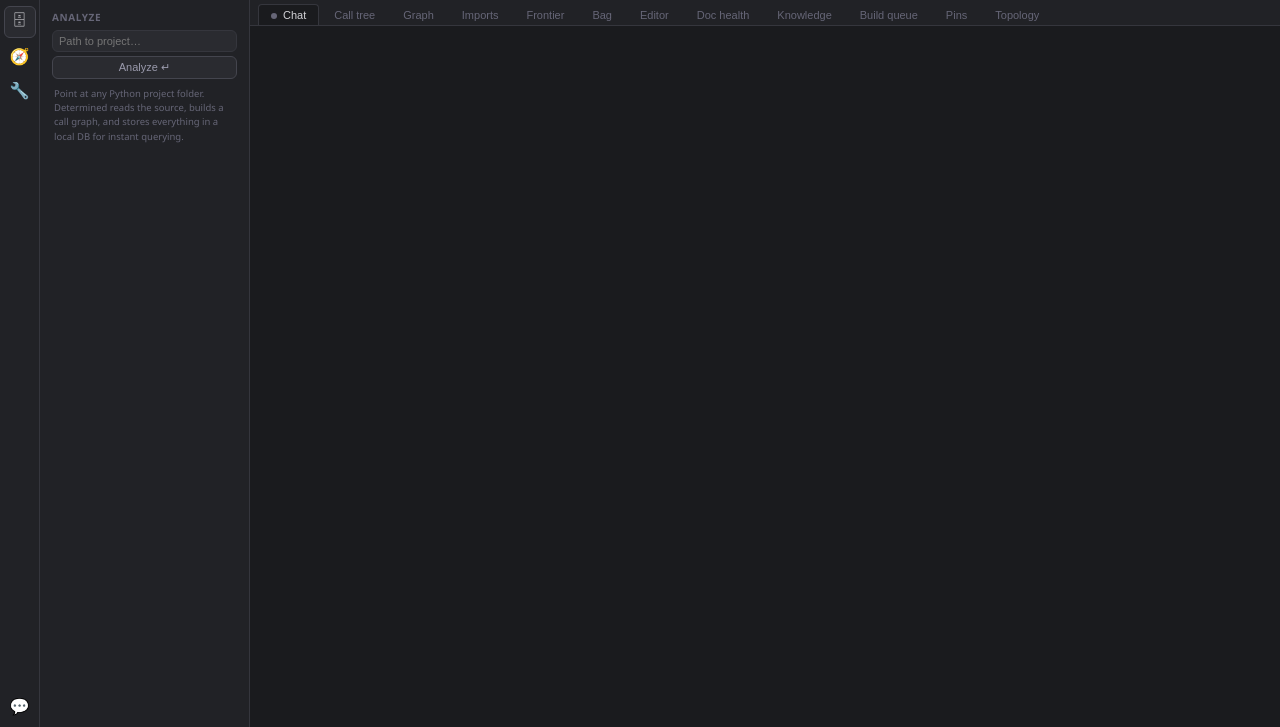
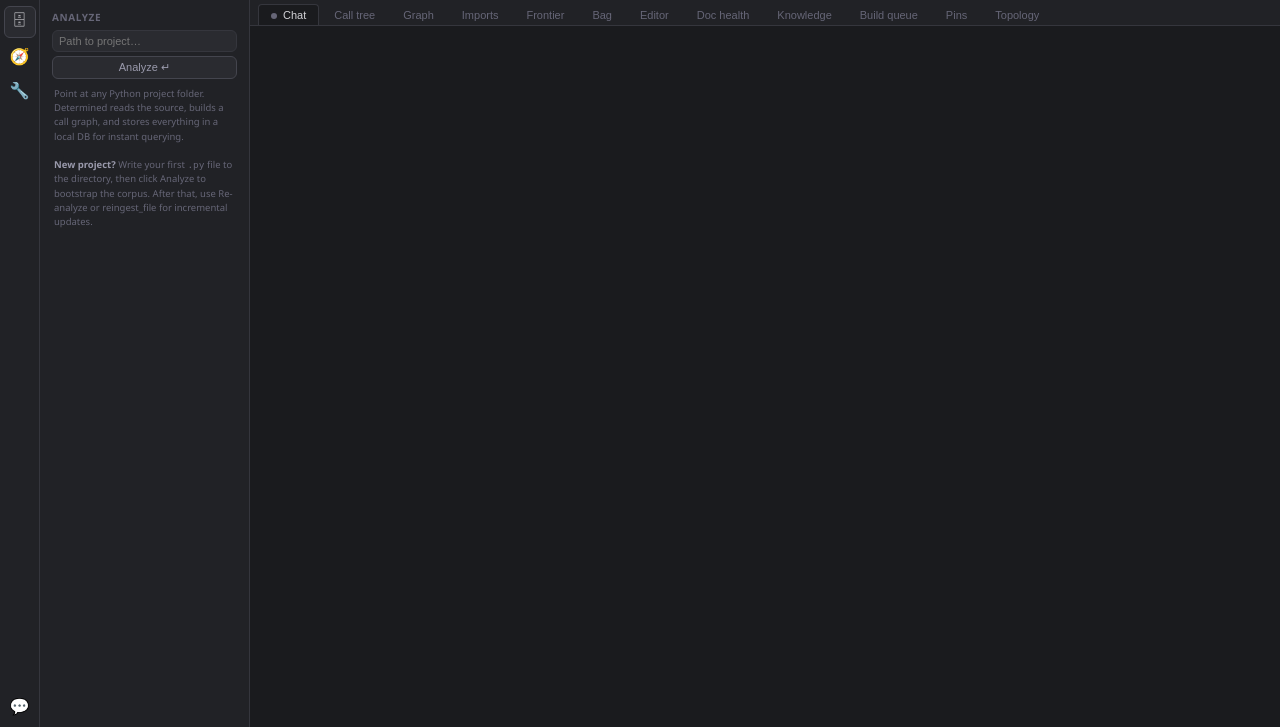
Before and after one commit to bartanderson/Determined, a Flask app: page / in a window 1280 px wide. Shown: the part 36-763 px from the top of the page. Run offline with Flask 3, Linux system fonts and the light colour scheme; some libraries are stand-ins or nearby versions.

Commit message:
RM22 Phase 0 bootstrap: UI guidance for new corpus from blank directory
Hint text explains bootstrap: write first .py, then Analyze, then reingest_file.
scan_result with 0 files shows 3-step guide instead of confusing 0-file modal.
481 passed. Modal verified in browser.

Co-Authored-By: Claude Sonnet 4.6 <noreply@anthropic.com>

```diff
--- a/determined/ui/templates/console.html
+++ b/determined/ui/templates/console.html
@@ -133,7 +133,7 @@ body.mode-trace .trail-bar { border-color:var(--orange);background:rgba(200,100,
           <input id="ingest-path" type="text" placeholder="Path to project…" autocomplete="off">
           <button id="ingest-btn" class="send-btn" style="width:100%;justify-content:center">Analyze ↵</button>
           <button id="resume-btn" class="send-btn" style="width:100%;justify-content:center;display:none;background:var(--surface2)">Switch corpus</button>
-          <div id="ingest-hint" style="font-size:.73em;color:var(--text3);padding:4px 2px 0;line-height:1.5">Point at any Python project folder. Determined reads the source, builds a call graph, and stores everything in a local DB for instant querying.</div>
+          <div id="ingest-hint" style="font-size:.73em;color:var(--text3);padding:4px 2px 0;line-height:1.5">Point at any Python project folder. Determined reads the source, builds a call graph, and stores everything in a local DB for instant querying.<br><br><strong style="color:var(--text2)">New project?</strong> Write your first <code>.py</code> file to the directory, then click Analyze to bootstrap the corpus. After that, use Re-analyze or reingest_file for incremental updates.</div>
         </div>
       </div>
       <div class="sidebar-section" id="corpus-map" style="display:none">
@@ -1167,6 +1167,26 @@ socket.on("browse_result", data => {
 socket.on("scan_result", data => {
   clearStatusMsgs();
   if (data.error) { addErrorBlock(data.error); return; }
+  if (data.file_count === 0) {
+    showModal(`
+      <div style="font-weight:600;margin-bottom:.5rem">No source files found</div>
+      <div style="color:var(--text2);font-size:.9em;margin-bottom:1rem;word-break:break-all">${escHtml(data.path)}</div>
+      <div style="color:var(--text2);margin-bottom:1.2rem;line-height:1.6">
+        This directory has no recognized source files yet.<br>
+        <strong>To bootstrap a new corpus:</strong><br>
+        1. Write your first <code>.py</code> file to this directory<br>
+        2. Come back and click Analyze — Determined will create the corpus DB<br>
+        3. After that, use Re-analyze or <code>reingest_file</code> for each new file
+      </div>
+      <div style="display:flex;gap:.6rem;justify-content:flex-end">
+        <button class="send-btn" style="background:var(--surface2)" id="cancel-ingest">OK</button>
+      </div>`);
+    document.getElementById("cancel-ingest").addEventListener("click", () => {
+      hideModal();
+      ingestPath.value = "";
+    });
+    return;
+  }
   const secs = Math.max(5, data.file_count * 2 + data.size_mb * 3);
   const timeEst = secs < 60 ? `~${Math.round(secs)}s` : `~${Math.max(1, Math.round(secs / 60))} min`;
   showModal(`
```
Also changed, not shown: .claude/step_queue.md.
